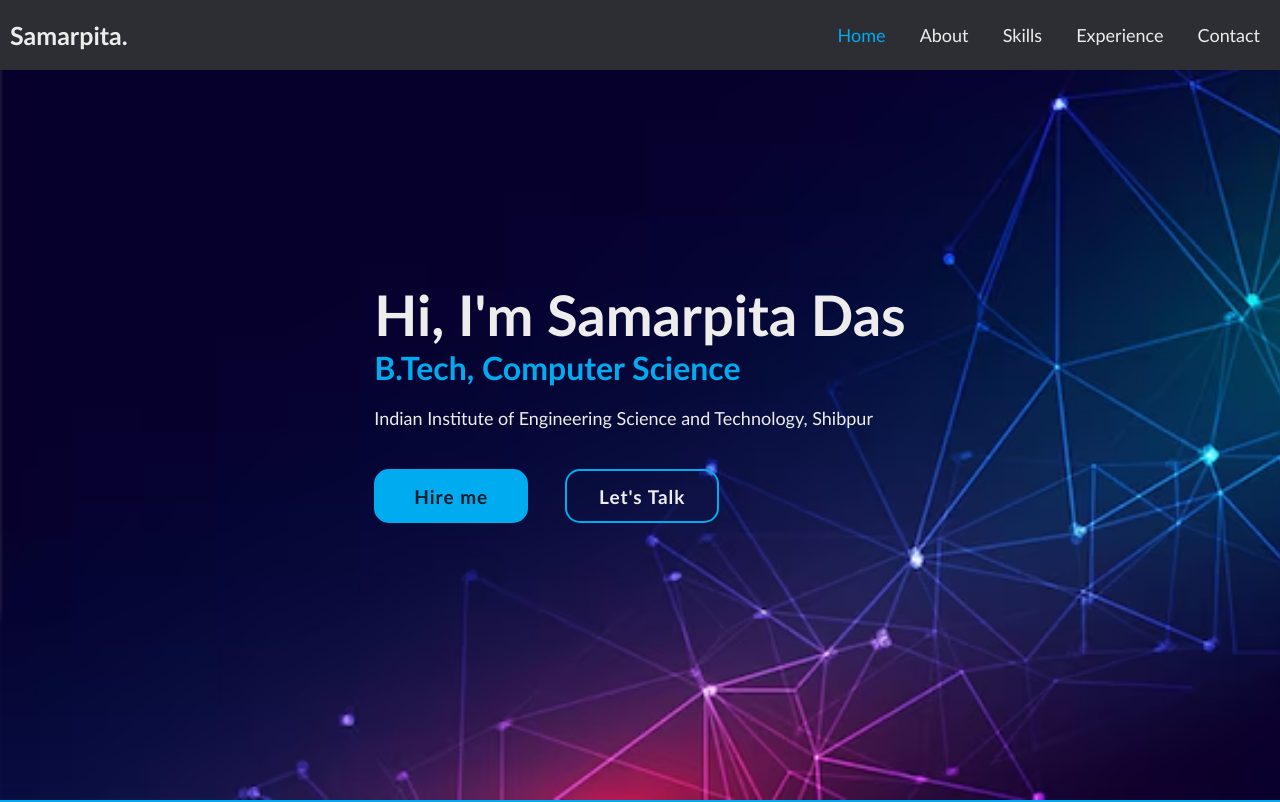
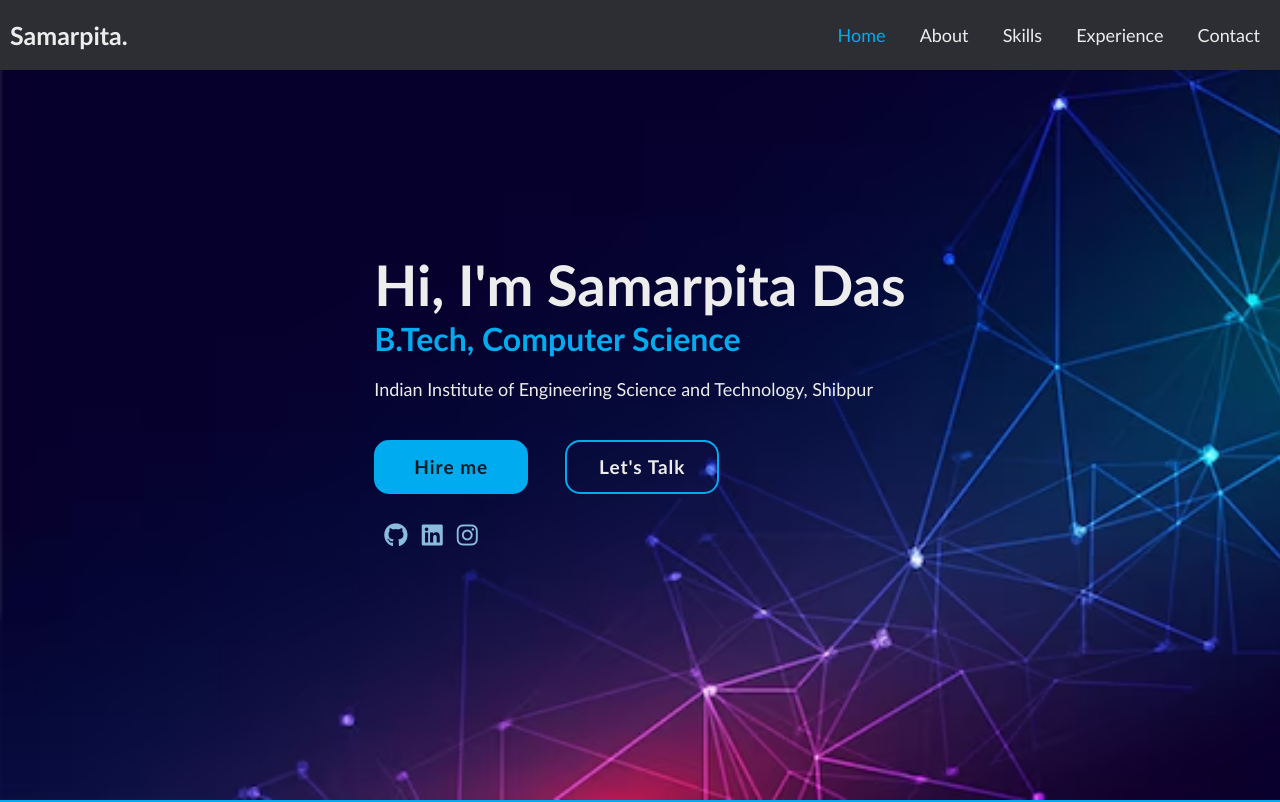
Before and after one commit to samarpitadas/My-PortFolio, a website built with Vite: page index.html in a window 1280 px wide. Shown: the top 802 px of the page. Built offline with nearby package versions, Linux system fonts and the light colour scheme.

Commit message:
Update index.html

```diff
--- a/index.html
+++ b/index.html
@@ -27,6 +27,11 @@
         <div class="btn-box">
           <a href="#">Hire me</a>
           <a href="#">Let's Talk</a>
+        </div>
+        <div class="icons">
+          <a class="icon" href="https://github.com/samarpitadas"><i class="fa-brands fa-github"></i></a>
+          <a class="icon" href="https://www.linkedin.com/in/samarpita-das-94809b279?utm_source=share&utm_campaign=share_via&utm_content=profile&utm_medium=android_app" ><i class="fa-brands fa-linkedin"></i></a>
+          <a class="icon" href="https://www.instagram.com/x_samarpita_x/?next=%2F"><i class="fa-brands fa-instagram"></i></a>
         </div>
     </div>
   </section>
@@ -116,8 +121,6 @@
       <div class="heading">Email</div>
       <div>2023csb111.samarpita@students.iiests.ac.in</div>
     </div>
-    <a class="icon" href="https://github.com/samarpitadas"><i class="fa-brands fa-github"></i></a>
-    <a class="icon" href="https://www.linkedin.com/in/samarpita-das-94809b279?utm_source=share&utm_campaign=share_via&utm_content=profile&utm_medium=android_app" ><i class="fa-brands fa-linkedin"></i></a>
   </section>
 </body>
 </html>
```
